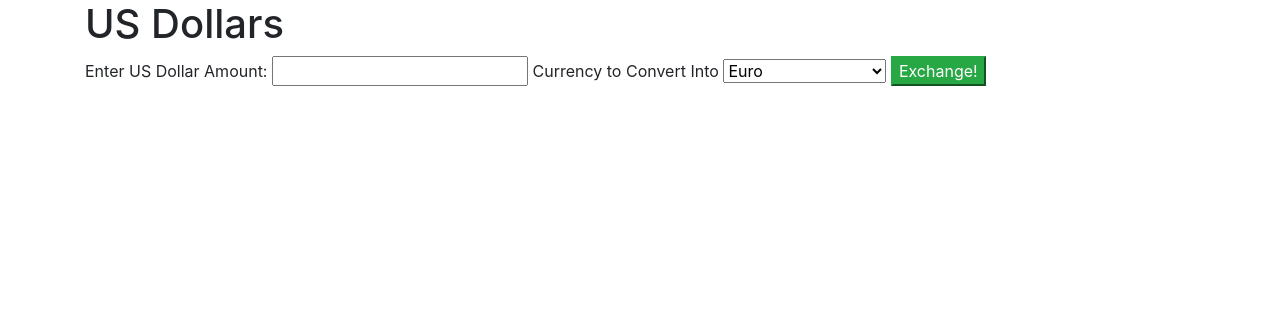
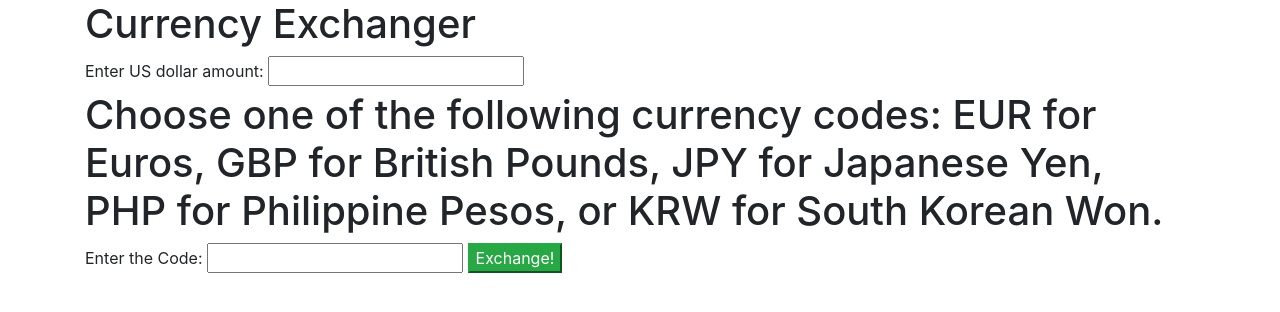
Before and after one commit to tawneeh/currency-exchanger, a website built with webpack: page src/index.html in a window 1280 px wide. Built offline with nearby package versions, Linux system fonts and the light colour scheme.

Commit message:
changed from dropdown to input for currency code

```diff
--- a/src/index.html
+++ b/src/index.html
@@ -5,27 +5,16 @@
 </head>
 <body>
   <div class="container">
-    <h1>US Dollars</h1>
-    <label for="dollars">Enter US Dollar Amount:</label>
+    <h1>Currency Exchanger</h1>
+    <label for="dollars">Enter US dollar amount:</label>
     <input id="dollars" type="number">
-
-    <label for="currency">Currency to Convert Into</label>
-    <select name="currency" id="currency">
-    <option value="EUR">Euro</option>
-    <option value="GBP">UK Pound</option>
-    <option value="JPY">Japanese Yen</option>
-    <option value="PHP">Philippine Peso</option>
-    <option value="KRW">South Korean Won</option>
-    </select>
+    <h1>Choose one of the following currency codes: EUR for Euros, GBP for British Pounds, JPY for Japanese Yen, PHP for Philippine Pesos, or KRW for South Korean Won.</h1>
+    <label for="threeDigit">Enter the Code:</label>
+    <input id="threeDigit" type="text">
 
     <button class="btn-success" id="exchange">Exchange!</button>
 
-    <div class="show-euro-exchange"></div>
-    <div class="show-pound-exchange"></div>
-    <div class="show-yen-exchange"></div>
-    <div class="show-peso-exchange"></div>
-    <div class="show-won-exchange"></div>
-
+    <div class="show-exchange"></div>
     <div class="show-errors"></div>
   </div>
   <script type="text/javascript" src="bundle.js"></script>
```
